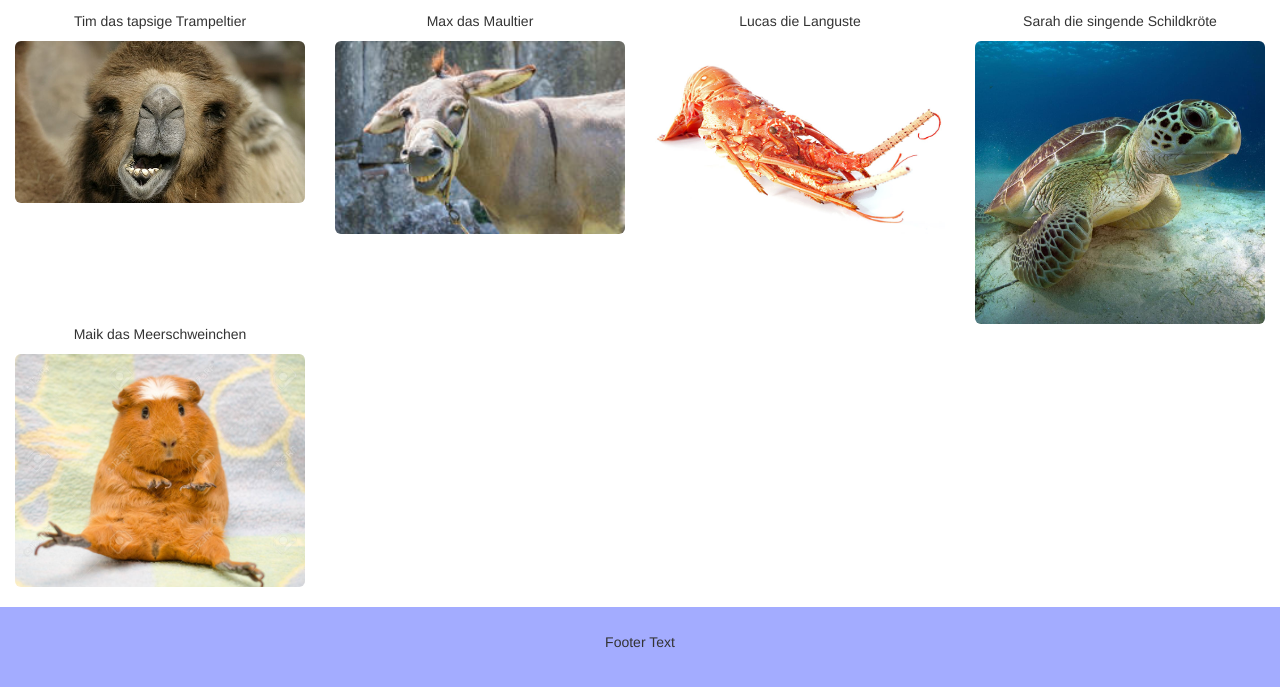
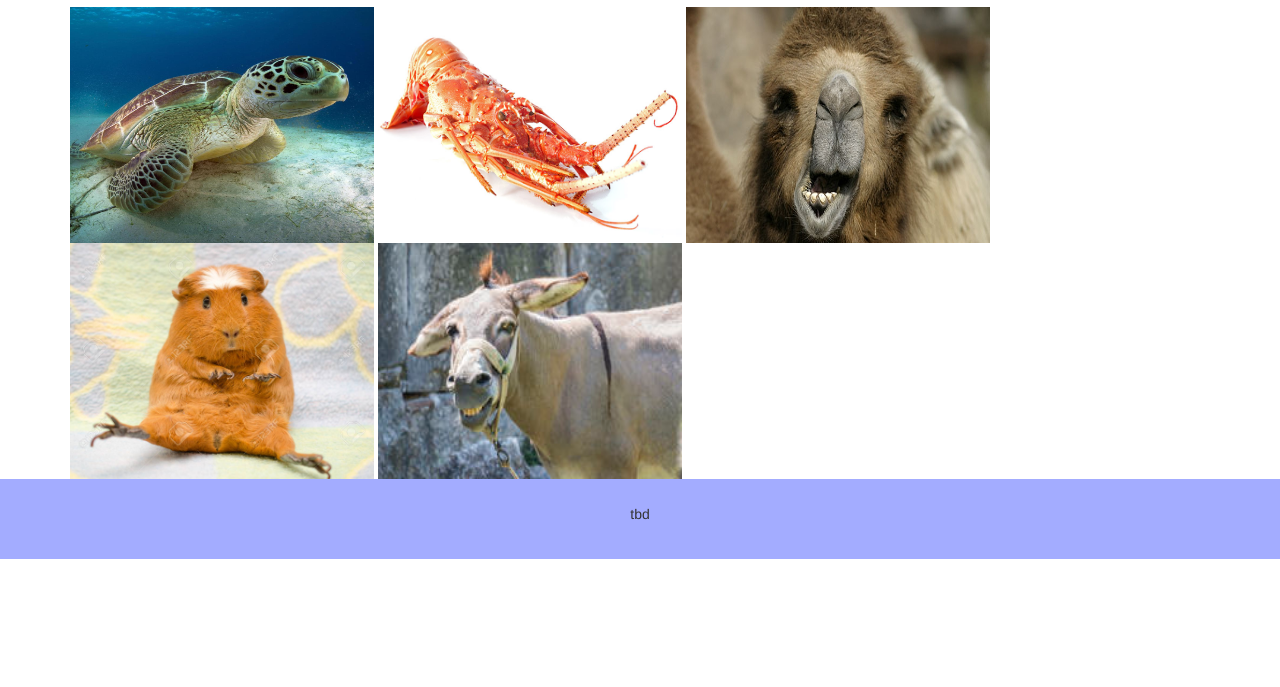
Before and after one commit to lucasfri/petando, a plain HTML site: page WebContent/index.html in a window 1280 px wide. Shown: the part 356-1043 px from the top of the page. After the commit the page ends 915 px from the top, so only its background shows below. Drawn offline with nearby package versions, Linux system fonts and the light colour scheme.

Commit message:
Bilder angeordnet - Abstände zwischen Bildern muss noch eingefügt werden

```diff
--- a/WebContent/index.html
+++ b/WebContent/index.html
@@ -4,7 +4,7 @@
 <html ng-app="myAngularApp" petando lang="en">
 <head>
 
-/*Test für Max
+
 
   <script src="https://ajax.googleapis.com/ajax/libs/angularjs/1.6.9/angular.min.js"></script>
   <title>Pentando Petsharing</title>
@@ -30,8 +30,6 @@
 </head>
 <body ng-controller="mainController">
 
-
-
 <div class="jumbotron">
   <div class="container text-center">
     <h1>Petando</h1>
@@ -39,43 +37,20 @@
   </div>
 </div>
 
-<div class="container-fluid bg-3 text-center">
-  <h3>Some of my Work</h3><br>
-  <div class="row">
-    <div class="col-sm-3">
-      <p>Tim das tapsige Trampeltier</p>
-      <img src="trampeltier.jpg" class="img-rounded" style="width:100%" alt="Image">
-    </div>
-    <div class="col-sm-3">
-      <p>Max das Maultier</p>
-      <img src="maultier.jpg" class="img-rounded" style="width:100%" alt="Image">
-    </div>
-    <div class="col-sm-3">
-      <p>Lucas die Languste</p>
-      <img src="languste.jpg" class="img-rounded" style="width:100%" alt="Image">
-    </div>
-    <div class="col-sm-3">
-      <p>Sarah die singende Schildkröte</p>
-      <img src="turtle.jpg" class="img-rounded" style="width:100%" alt="Image">
-    </div>
-
-  </div>
+    <div class="container">
+  <h2>Eindrücke</h2>
+  <p>Wählen Sie zwischen verschiedenen Tieren:</p>
+ <img class ="img-fluid" src="turtle.jpg" class="float-left" alt="Turtle" width="304" height="236">
+ <img class ="image-fluid" src="languste.jpg" class="float-left" alt="Languste" width="304" height="236">
+ <img class ="image-fluid" src="trampeltier.jpg" class="float-right" alt="Trampeltier" width="304" height="236"><br>
+ <img class ="image-fluid" src="meerschweinchen.jpg" class="float-right" alt="Meerschweinchen" width="304" height="236">
+ <img class ="image-fluid" src="maultier.jpg" class="float-right" alt="Maultier" width="304" height="236">
+</div>
 
 
 
-  <div class="row">
-    <div class="col-sm-3">
-      <p>Maik das Meerschweinchen</p>
-      <img src="meerschweinchen.jpg" class="img-rounded" style="width:100%" alt="Image">
-    </div>
-  </div><br>
-
-
-  </div>
-
-
 <footer class="container-fluid text-center">
-  <p>Footer Text</p>
+  <p>tbd</p>
 </footer>
 
 </body>
```
